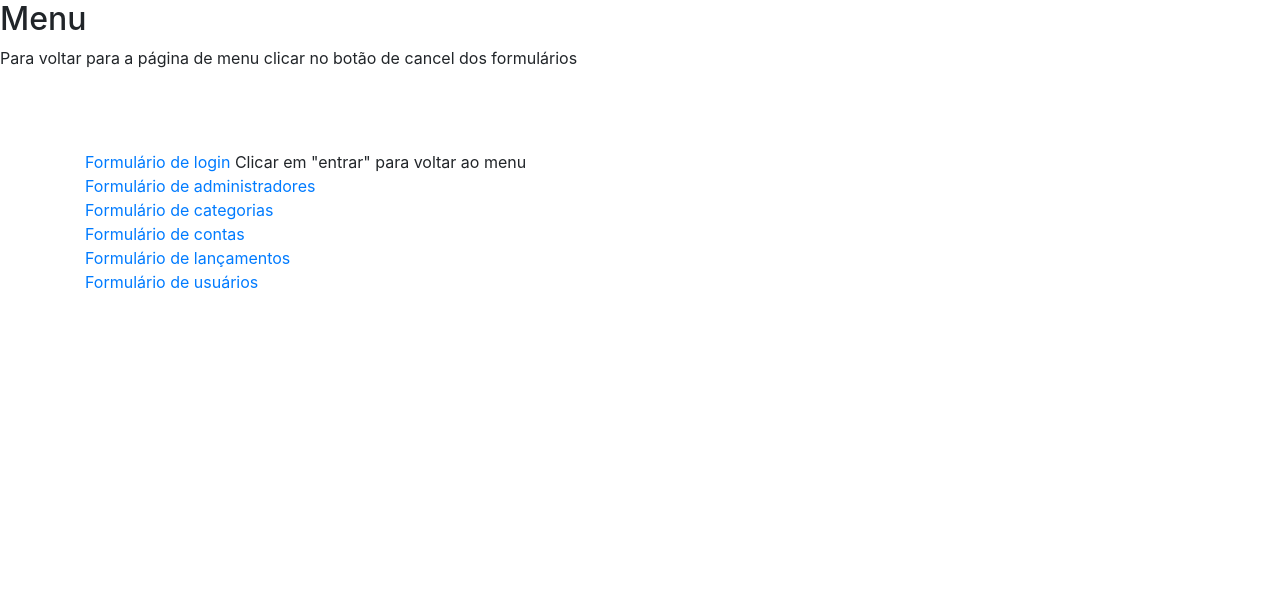
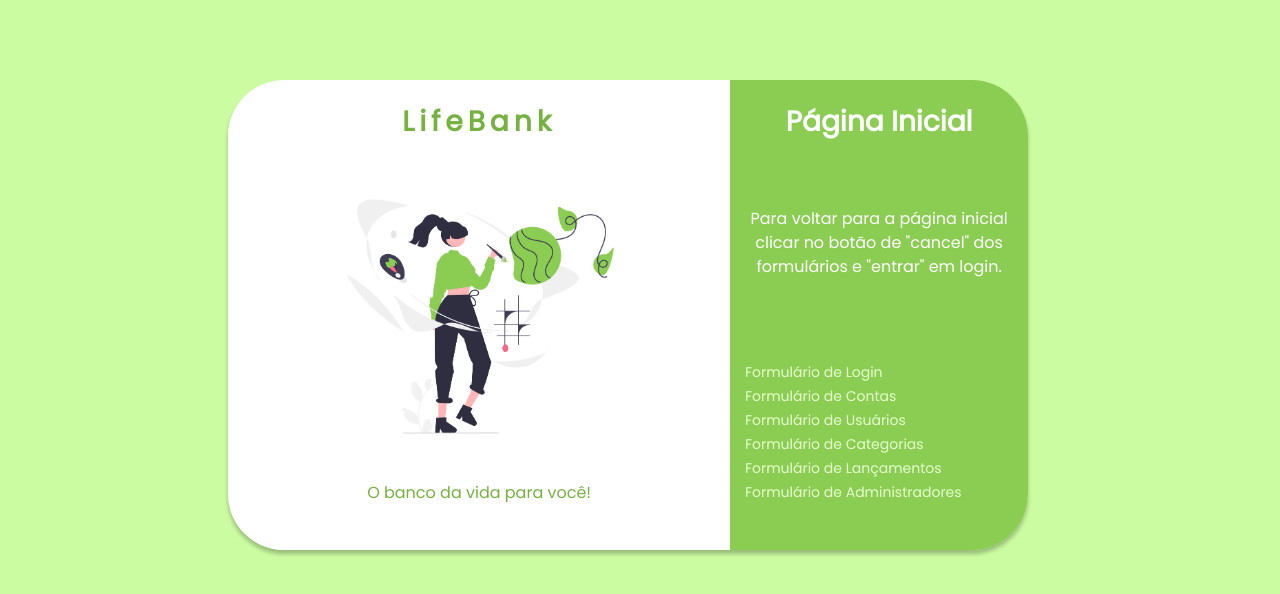
Before and after one commit to jorgeaugustocarvalho/LifeBank, a plain HTML site: page Entrega1/index.html in a window 1280 px wide. Drawn offline with Linux system fonts and the light colour scheme.

Commit message:
Link Página Inicial

```diff
--- a/Entrega1/index.html
+++ b/Entrega1/index.html
@@ -6,18 +6,32 @@
     <meta name="viewport" content="width=device-width, initial-scale=1.0">
     <link href="styles.css" rel="stylesheet">
     <link href="css/bootstrap.min.css" rel="stylesheet">
-    <title>Menu de formulários</title>
+    <title>Página Inicial</title>
 </head>
-<body>
-    <h2> Menu </h2>
-    <p>Para voltar para a página de menu clicar no botão de cancel dos formulários</p>
-    <div class="container">
-        <a href="login.html">Formulário de login</a> Clicar em "entrar" para voltar ao menu<br>
-        <a href="adminForm.html">Formulário de administradores</a><br>
-        <a href="categoriasForm.html">Formulário de categorias</a><br>
-        <a href="contasForm.html">Formulário de contas</a><br>
-        <a href="lancamentoForm.html">Formulário de lançamentos</a><br>
-        <a href="usuarioForm.html">Formulário de usuários</a><br>
-    </div>
+<body class='body'>
+        <div class="container col-md-8">
+            <div class="loginBox" >
+                <div class="logo-vector">
+                    <h2 class="logo-titulo tracking-in-expand-fwd">LifeBank</h2>
+                    <div class="vector">
+                        <img class="img" src="./images/undraw_Creative_woman_re_u5tk (1).png">
+                    </div>
+
+                    <p class="frase">O banco da vida para você!</p>
+                </div>
+                <div class="login">
+                    <h2 class="titulo">Página Inicial</h2>
+                    <p class ="voltar"> Para voltar para a página inicial clicar no botão de "cancel" dos formulários e "entrar" em login.</p>
+                    <div class="container">
+                        <a class = 'links' href="login.html">Formulário de Login</a><br>
+                        <a class = 'links' href="contasForm.html">Formulário de Contas</a><br>
+                        <a class = 'links' href="usuarioForm.html">Formulário de Usuários</a><br>
+                        <a class = 'links' href="categoriasForm.html">Formulário de Categorias</a><br>
+                        <a class = 'links' href="lancamentoForm.html">Formulário de Lançamentos</a><br>
+                        <a class = 'links' href="adminForm.html">Formulário de Administradores</a><br>
+                    </div>
+                </div>
+            </div>
+        </div>
 </body>
 </html>
--- a/Entrega1/styles.css
+++ b/Entrega1/styles.css
@@ -8,11 +8,15 @@ body {
     background-color: #CCFCA2;
 }
 
+.body {
+    background-color: #CCFCA2;
+}
+
 .formulario {
     background-color: rgb(244, 250, 237);
 }
 
-.loginBox{
+.loginBox {
     display: flex;
     border-radius: 56px;
     width: 800px;
@@ -41,6 +45,14 @@ body {
     margin-top: 20px;
     color: #75B23F;
     font-size: 16px;
+}
+
+.voltar {
+    font-family: 'Poppins';
+    color: white;
+    font-size: 16px;
+    text-align: center;
+    margin-top: 20px;
 }
 
 .img {
@@ -177,6 +189,12 @@ button {
     color: #E5FFCE;
 }
 
+.links {
+    font-size: 14px;
+    font-family: 'Poppins';
+    color: #E5FFCE;
+}
+
 /*Animations*/
 
 .tracking-in-expand-fwd {
```
